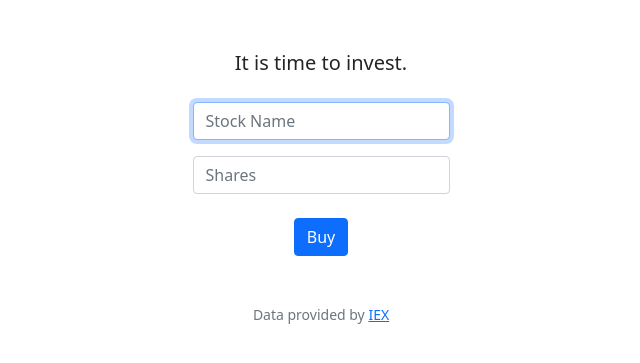
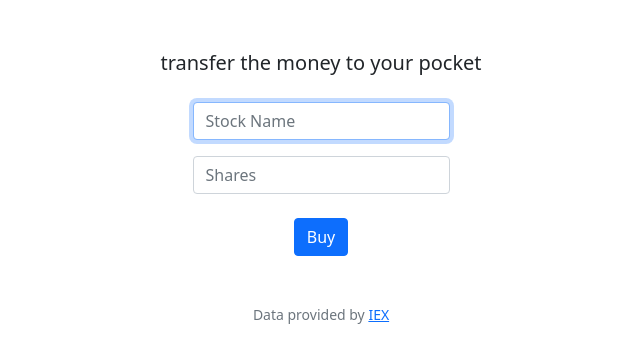
Before and after one commit to burakssener/CS50X-CS50P, a Flask app: page /sell in a window 1280 px wide. Shown: the part 76-439 px from the top of the page, without its empty margins (319-959 px from the left). Run offline with Flask 3, Linux system fonts and the light colour scheme; a user stored in the database is signed in; some libraries are stand-ins or nearby versions.

Commit message:
Wed, Nov 15, 2023, 4:32 PM +03:00

```diff
--- a/finance/templates/sell.html
+++ b/finance/templates/sell.html
@@ -6,7 +6,7 @@
 
 {% block main %}
     <form action="/buy" method="post">
-        <label class="lead"> It is time to invest. </label>
+        <label class="lead">transfer the money to your pocket </label>
         <br><br>
         <div class="mb-3">
             <input autocomplete="off" autofocus class="form-control mx-auto w-auto"name="stock_name" placeholder="Stock Name" type="text">
```
